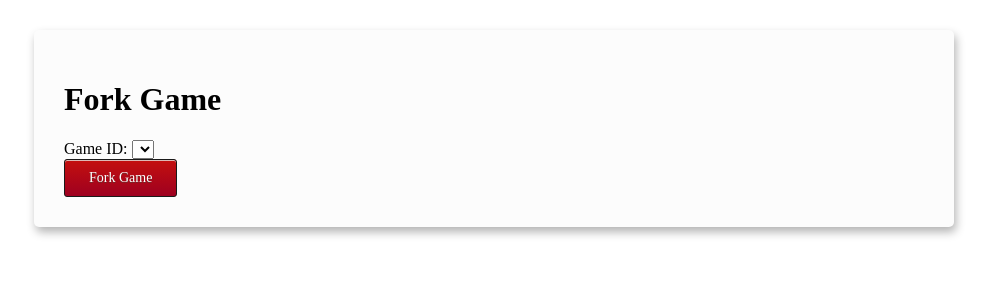
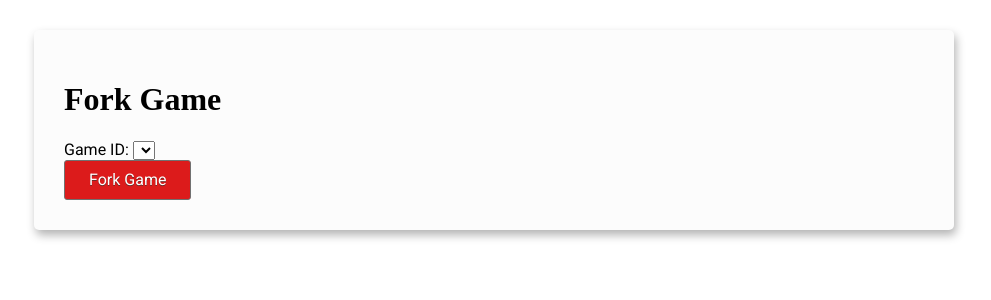
Before and after one commit to bryce-evans/campus_conquest, a PHP site: page /fork.html in a window 1280 px wide. Shown: the top 300 px of the page, without its empty margins (146-1137 px from the left). Run offline with PHP 8.4, Linux system fonts and the light colour scheme; lists and menus that the app fills with data are empty; some libraries are stand-ins or nearby versions; some web fonts are replaced.

Commit message:
styles improved

```diff
--- a/index.js
+++ b/index.js
@@ -38,6 +38,10 @@ app.use(bodyParser.urlencoded({
 app.use('/rsc', express.static(__dirname + '/public/rsc'));
 app.use('/js', express.static(__dirname + '/public/js'));
 app.use('/css', express.static(__dirname + '/public/css'));
+
+app.get('/template', function(req, res) {
+  res.sendFile(__dirname + '/public/template.html');
+});
 
 app.get('/open-games', function(req, res) {
   api.getOpenGames(utils.curry(utils.writeData, res));
--- a/public/css/fonts.css
+++ b/public/css/fonts.css
@@ -1,3 +1,5 @@
+@import url(https://fonts.googleapis.com/css?family=Roboto:400,500,700);
+
 @font-face {
     font-family: Goudy Trajan Regular;
     src: url('../rsc/fonts/GoudyTrajan-Regular.otf');
--- a/public/css/global.css
+++ b/public/css/global.css
@@ -1,4 +1,7 @@
 html {
+  font-family: Roboto;
+}
+h1 {
   font-family: Goudy Trajan Regular;
 }
 body {
@@ -173,38 +176,22 @@ header > .team.name.as:after, header > .team.name.humec:after, header > .team.na
   font-size: 11px;
 }
 .button {
-  -moz-box-shadow: inset 0px 1px 0px 0px #debab6;
-  -webkit-box-shadow: inset 0px 1px 0px 0px #debab6;
-  box-shadow: inset 0px 1px 0px 0px #debab6;
-  background: -webkit-gradient(linear, left top, left bottom, color-stop(0.05, #c20f0f), color-stop(1, #9e0020));
-  background: -moz-linear-gradient(top, #c20f0f 5%, #9e0020 100%);
-  background: -webkit-linear-gradient(top, #c20f0f 5%, #9e0020 100%);
-  background: -o-linear-gradient(top, #c20f0f 5%, #9e0020 100%);
-  background: -ms-linear-gradient(top, #c20f0f 5%, #9e0020 100%);
-  background: linear-gradient(to bottom, #c20f0f 5%, #9e0020 100%);
-  filter: progid:DXImageTransform.Microsoft.gradient(startColorstr='#c20f0f', endColorstr='#9e0020',GradientType=0);
-  background-color: #c20f0f;
+    font-size: 12pt;
+    background-color: #DC1B1B;
     -moz-border-radius: 3px;
     -webkit-border-radius: 3px;
     border-radius: 3px;
-  border: 1px solid #1a1a1a;
+    border: 1px solid rgb(113, 113, 113);
     display: inline-block;
     cursor: pointer;
     color: #ffffff;
-  font-size: 14px;
     padding: 10px 24px;
     text-decoration: none;
     text-shadow: 0px 1px 0px #6b2d2b;
+    padding: 0.6em 1.5em;
 }
 .button:hover {
-  background: -webkit-gradient(linear, left top, left bottom, color-stop(0.05, #9e0020), color-stop(1, #c20f0f));
-  background: -moz-linear-gradient(top, #9e0020 5%, #c20f0f 100%);
-  background: -webkit-linear-gradient(top, #9e0020 5%, #c20f0f 100%);
-  background: -o-linear-gradient(top, #9e0020 5%, #c20f0f 100%);
-  background: -ms-linear-gradient(top, #9e0020 5%, #c20f0f 100%);
-  background: linear-gradient(to bottom, #9e0020 5%, #c20f0f 100%);
-  filter: progid:DXImageTransform.Microsoft.gradient(startColorstr='#9e0020', endColorstr='#c20f0f',GradientType=0);
-  background-color: #9e0020;
+    background-color: #F50C3B;
 }
 .button:active {
   position: relative;
```
Also changed, not shown: public/create.html (+43 -8 lines), public/css/pane.css (+10 -4 lines). Lines whose indentation alone changed are shown as unchanged.
